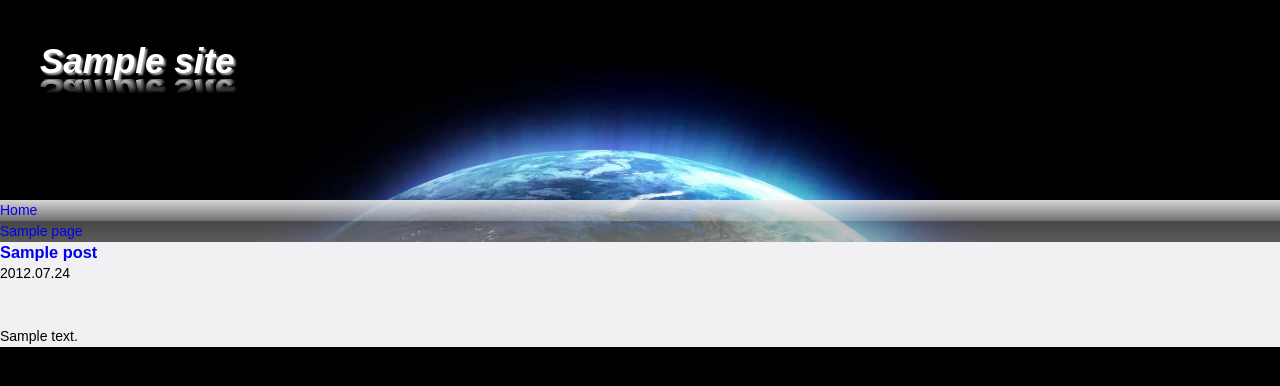
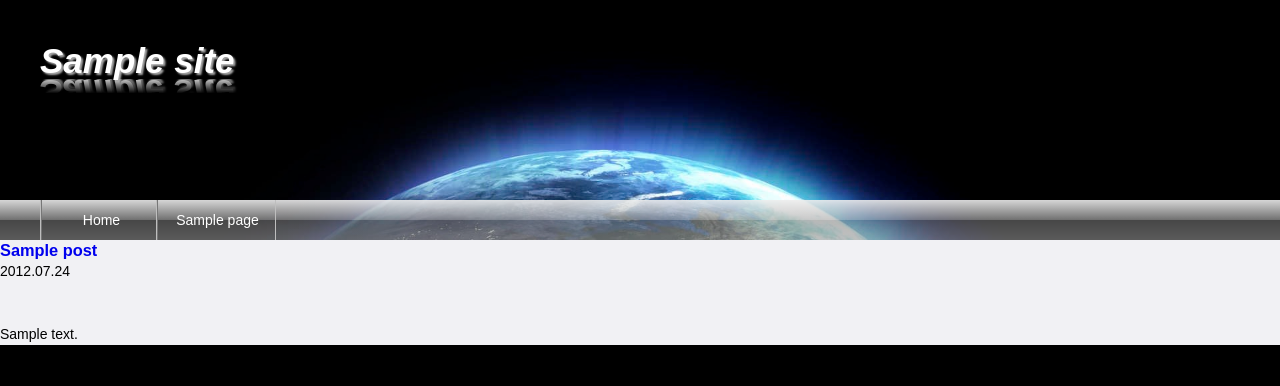
Before and after one commit to phi-jp/tmstyle-wp-theme, a WordPress theme: template index.php in a window 1280 px wide. Shown: the top 386 px of the page. Run offline with PHP 8.4 and a stand-in for WordPress, Linux system fonts and the light colour scheme; the site name, menu and one post (Sample post) are stand-ins, and other content is empty; style sheets or scripts are compiled from the project's sources; some libraries are stand-ins or nearby versions.

Commit message:
style header.

```diff
--- a/less/style.less
+++ b/less/style.less
@@ -69,6 +69,46 @@ body {
  */
 #nav {
   #tm .oily-filter(rgba(100, 100, 100, 0.5));
+
+  ul {
+    margin: 0px auto;
+    width: 1200px;
+    height: 40px;
+    list-style: none;
+
+    li {
+      display: inline-block;
+      width: 120px;
+      height: 40px;
+      text-align: center;
+      border-left: 1px solid rgb(190, 190, 190);
+
+      &:last-child {
+        border-right: 1px solid rgb(190, 190, 190);
+      }
+
+      // inline-block の隙間解消
+      // <http://coliss.com/articles/build-websites/operation/css/css-tutorial-space-between-inline-block-elements-by-css-tricks.html>
+      margin-right: -4px;
+
+      a {
+        display: block;
+        width: 120px;
+        height: 40px;
+        border-left: 1px solid #777;
+
+        line-height: 40px;
+        color: white;
+
+        #tm .transition(250ms);
+
+        &:hover {
+          background-color: rgba(0, 0, 0, 0.5);
+          box-shadow: inset 0px 0px 8px 0px white;
+        }
+      }
+    }
+  }
 }
 
 
--- a/less/tmlib.less
+++ b/less/tmlib.less
@@ -38,6 +38,13 @@
             box-sizing: @value;
   }
 
+  .transition(@value) {
+    -webkit-transition: @value;
+       -moz-transition: @value;
+         -o-transition: @value;
+            transition: @value;
+  }
+
   .linear-gradient(@args) {
     background: -webkit-linear-gradient(@arguments);
     background:    -moz-linear-gradient(@arguments);
```
